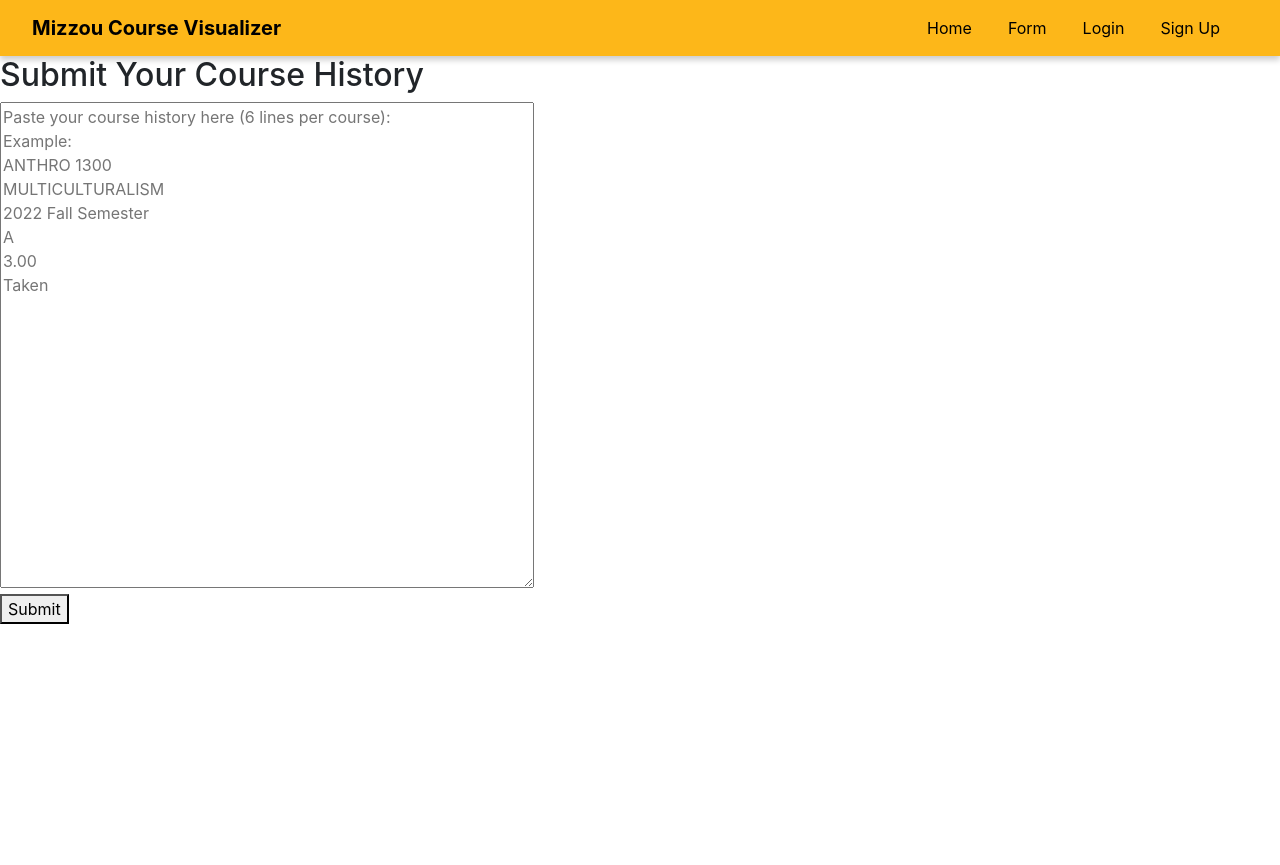
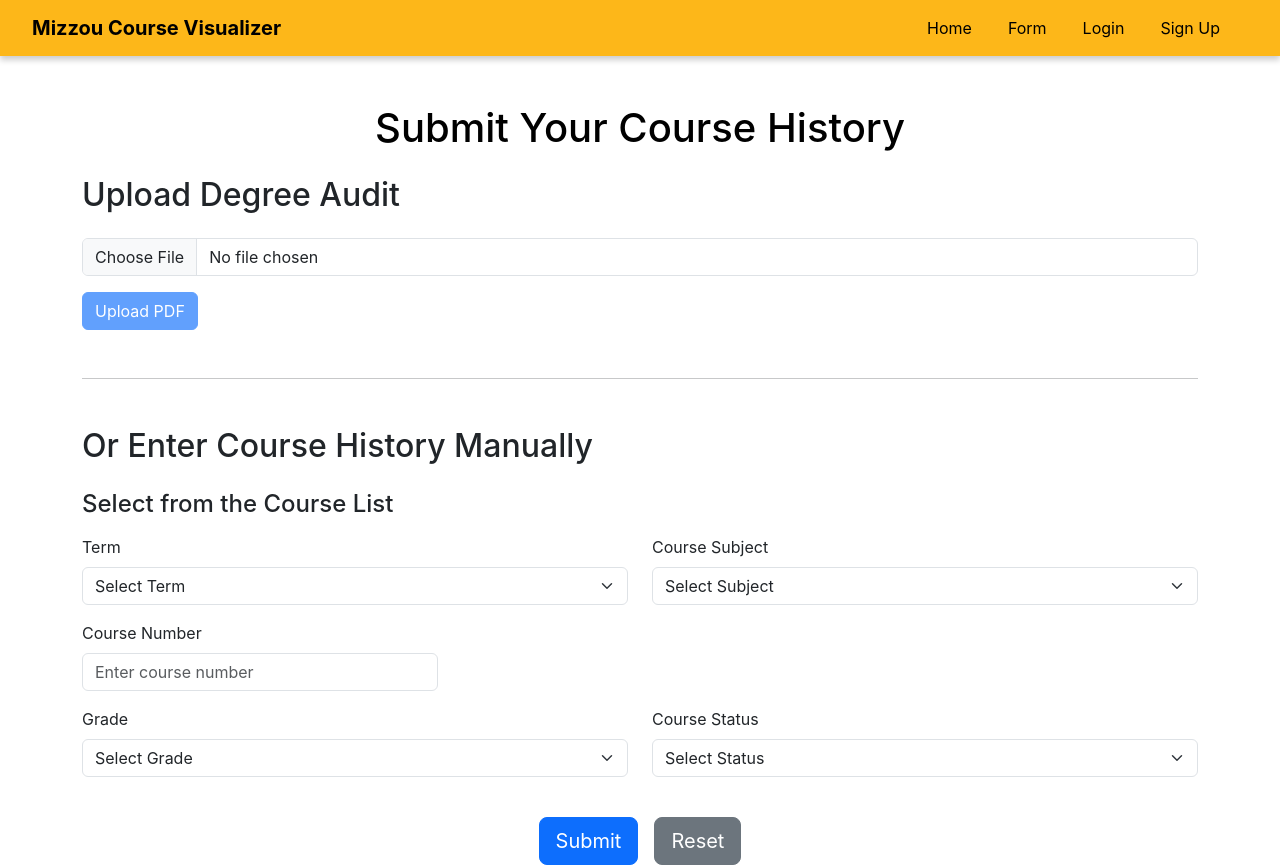
Before and after one commit to Jeh333/Jeh333.github.io, a React (Create React App) app in the folder client/: page /form in a window 1280 px wide. Before the commit the page ends 800 px from the top, so only its background shows below. Built offline with nearby package versions, Linux system fonts and the light colour scheme.

Commit message:
Update FormPage.js
Added pdf paring and class uploads

```diff
--- a/client/src/pages/FormPage.js
+++ b/client/src/pages/FormPage.js
@@ -1,101 +1,225 @@
-import React, { useState } from "react";
-import axios from "axios";
+import React, { useState } from 'react';
+import { Form, Button, Container, Row, Col } from 'react-bootstrap';
 
 function FormPage() {
-  const [courseInput, setCourseInput] = useState("");
-  const [loading, setLoading] = useState(false);
+  const [formData, setFormData] = useState({
+    term: '',
+    subject: '',
+    courseNumber: '',
+    grade: '',
+    status: ''
+  });
+
+  const [selectedFile, setSelectedFile] = useState(null);
+
+
+  const terms = ['Fall 2020', 'Spring 2021', 'Summer 2021', 'Fall 2021', 'Spring 2022', 'Summer 2022', 'Fall 2022', 'Spring 2023','Summer 2023','Fall 2023', 'Spring 2024', 'Summer 2024'];
+  const subjects = ['ACCTY', 'AERO', 'ABM', 'AAE', 'AG_ED_LD', 'AG_S_M', 'AGSC_COM', 'AG_S_TCH', 'AFNR', 'AMS', 'ANESTH', 'AN_SCI', 'ANTHRO', 'ARABIC', 'ARCHST', 'ART_VS', 'ARTCE_VS', 'ARTDR_VS', 'ARTFI_VS', 'ARTGD_VS', 'ARTGE_VS', 'ARTPA_VS', 'ARTPH_VS', 'ARTPR_VS',
+    'ARTSC_VS', 'ARH_VS', 'ASTRON', 'ATHTRN', 'ATM_SC', 'BIOCHM', 'BIOL_EN', 'BIO_SC', 'BME', 'BBME', 'BIOMED', 'BL_STU', 'BUS_AD', 'CH_ENG', 'CHEM', 'CH_HTH', 'CHINESE', 'CV_ENG', 'CDS', 'CL_L_S', 'COMMUN', 'CMP_SC', 'CNST_DEM', 'DATA_SCI', 'DERM', 'DMU', 'DST_VS',
+    'ECONOM', 'EDUC_H', 'ED_LPA', 'ELSP', 'ESC_PS', 'ECE', 'EMR_ME', 'ENGINR', 'ENGLSH', 'ENV_SC', 'ENV_ST', 'F_C_MD', 'FILMS_VS', 'FINANC', 'F_W', 'FINPLN', 'FPM', 'F_S', 'FOREST', 'FRENCH', 'G_STUDY', 'GENETICS', 'GEOG', 'GEOL', 'GERMAN', 'GN_HES', 'GN_HON', 'GRAD',
+    'GREEK', 'HLTH_ADM', 'H_D_FS', 'HR_SCI', 'HLTH_HUM', 'HMI', 'HTH_PR', 'HLTH_SCI', 'HEBREW', 'HIST', 'HSP_MGMT', 'IEPG', 'IEPL', 'IEPR', 'IEPS', 'IEPW', 'IMSE', 'ISE', 'IS_LT', 'INFOINST', 'INFOTC', 'INTDSC', 'IN_MED', 'INTL_S', 'ITAL', 'JAPNSE', 'JOURN', 'KOREAN',
+    'LAB_AN', 'LATIN', 'LAW', 'LG_LT_CT', 'LTC', 'LTC_V', 'LINST', 'MAE', 'MANGMT', 'MATH', 'MDVL_REN', 'MED_ID', 'MICROB', 'MIL_SC', 'MPP', 'MRKTNG', 'MUS_APMS', 'MUS_EDUC', 'MUS_ENS', 'MUS_GENL', 'MUS_H_LI', 'MUS_I_VR', 'MUS_I_VT', 'MUS_THRY', 'MUSIC_NM', 'NAIS',
+    'NAT_R', 'NAVY', 'NEP', 'NEUROL', 'NEUROSCI', 'NU_ENG', 'NUCMED', 'NURSE', 'NUTRIT', 'OB_GYN', 'OC_THR', 'OPHTH', 'P_HLTH', 'PAW_EDUC', 'PEA_ST', 'PH_THR', 'PHIL', 'PHYSCS', 'PLNT_SCI', 'PM_REH', 'POL_SC', 'PORT', 'PRST', 'PSCHTY', 'PSYCH', 'PTH_AS', 'PUB_AF',
+    'RA_SCI', 'RADIOL', 'REL_ST', 'RM_LAN', 'RS_THR', 'RU_SOC', 'RUSS', 'S_A_ST', 'SLHS', 'SOC_WK', 'SOCIOL', 'SOIL', 'SPAN', 'SPC_ED', 'SRV_LRN', 'SSC', 'STAT', 'SURGRY', 'T_A_M', 'THEATR', 'TR_BIOSC', 'V_BSCI', 'V_M_S', 'V_PBIO', 'VET_TCH', 'WGST'];
+  const grades = ['A+', 'A', 'A-', 'B+', 'B', 'B-', 'C+', 'C', 'C-', 'D+', 'D', 'D-', 'F', 'W', 'N/A'];
+  const statuses = ['Taken', 'Taking', 'Transferred'];
 
   const handleSubmit = async (e) => {
     e.preventDefault();
 
-    // Get userId and token from localStorage
+    const course = {
+      programId: `${formData.subject} ${formData.courseNumber}`,
+      semester: formData.term,
+      grade: formData.grade,
+      status: formData.status,
+    };
+
     const userId = localStorage.getItem("userId");
-    const token = localStorage.getItem("token");
 
-    if (!userId || !token) {
-      alert("You must be logged in to submit course history.");
+    try {
+      const response = await fetch("http://localhost:5000/submit-course-history", {
+        method: "POST",
+        headers: {
+          "Content-Type": "application/json",
+        },
+        body: JSON.stringify({
+          userId,
+          courses: [course],
+        }),
+      });
+
+      if (response.ok) {
+        alert("Course successfully submitted!");
+      } else {
+        const err = await response.json();
+        console.error("Failed response:", err);
+        alert("Failed to submit course.");
+      }
+    } catch (error) {
+      console.error("Submit error:", error);
+      alert("An error occurred while submitting the course.");
+    }
+  };
+
+
+  const handleFileChange = (e) => {
+    setSelectedFile(e.target.files[0]);
+  };
+
+  const handleFileSubmit = async (e) => {
+    e.preventDefault(); // <-- Add this
+
+    if (!selectedFile) {
+      alert("Please select a file.");
       return;
     }
 
-    // Split input into lines, removing empty lines
-    const lines = courseInput
-      .split(/\r?\n/)
-      .map((line) => line.trim())
-      .filter(Boolean);
-
-    if (lines.length === 0) {
-      alert("Please enter your course history.");
-      return;
-    }
-
-    const courses = [];
-
-    for (let i = 0; i < lines.length; i += 6) {
-      const course = {
-        programId: lines[i] || "",
-        description: lines[i + 1] || "",
-        semester: lines[i + 2] || "",
-        grade: lines[i + 3] || "",
-        credits: parseFloat(lines[i + 4]) || 0,
-        status: lines[i + 5] || "",
-      };
-
-      // Validate course structure
-      if (
-        !course.programId ||
-        !course.description ||
-        !course.semester ||
-        !course.grade ||
-        !course.credits ||
-        !course.status
-      ) {
-        alert(
-          `Invalid input format detected. Please ensure all fields are present for each course.`
-        );
-        return;
-      }
-
-      courses.push(course);
-    }
-
-    setLoading(true);
+    const formData = new FormData();
+    formData.append("pdf", selectedFile);
+    formData.append("userId", localStorage.getItem("userId"));
 
     try {
-      const response = await axios.post(
-        "http://localhost:5000/submit-course-history",
-        { userId, courses },
-        { headers: { Authorization: `Bearer ${token}` } } // Include JWT token
-      );
+      const response = await fetch("http://localhost:5000/upload", {
+        method: "POST",
+        body: formData,
+      });
 
-      alert(response.data.message);
-      setCourseInput(""); // Clear form on success
-    } catch (error) {
-      console.error("Error submitting course history:", error);
-      alert(error.response?.data?.error || "Error submitting course history.");
-    } finally {
-      setLoading(false);
+      const data = await response.json();
+      if (response.ok) {
+        alert("Upload successful!");
+        console.log(data);
+      } else {
+        alert("Upload failed: " + data.error);
+      }
+    } catch (err) {
+      console.error("Network error:", err);
+      alert("Could not connect to server.");
     }
   };
 
+
+  const handleChange = (e) => {
+    const { name, value } = e.target;
+    setFormData(prevState => ({
+      ...prevState,
+      [name]: value
+    }));
+  };
+
   return (
-    <div>
-      <h2>Submit Your Course History</h2>
-      <form onSubmit={handleSubmit}>
-        <div>
-          <textarea
-            value={courseInput}
-            onChange={(e) => setCourseInput(e.target.value)}
-            rows={20}
-            cols={50}
-            placeholder={`Paste your course history here (6 lines per course):\nExample:\nANTHRO 1300\nMULTICULTURALISM\n2022 Fall Semester\nA\n3.00\nTaken`}
-            required
-          />
-        </div>
-        <button type="submit" disabled={loading}>
-          {loading ? "Submitting..." : "Submit"}
-        </button>
-      </form>
-    </div>
+    <Container className="mt-5">
+      <h1 className="text-center mb-4" style={{ color: 'black' }}>Submit Your Course History</h1>
+
+      {/* PDF Upload Section */}
+      <div className="mb-5">
+        <h2 className="mb-4">Upload Degree Audit</h2>
+        <Form onSubmit={handleFileSubmit} encType="multipart/form-data">
+          <Form.Group className="mb-3">
+            <Form.Control
+              type="file"
+              accept=".pdf"
+              onChange={handleFileChange}
+            />
+          </Form.Group>
+          <Button variant="primary" type="submit" disabled={!selectedFile}>
+            Upload PDF
+          </Button>
+        </Form>
+      </div>
+
+      <hr className="my-5" />
+
+      {/* Manual Entry Section */}
+      <h2 className="mb-4">Or Enter Course History Manually</h2>
+      <Form onSubmit={handleSubmit}>
+        <h4 className="mb-3">Select from the Course List</h4>
+
+        {/* Dropdown Selections */}
+        <Row>
+          <Col md={6}>
+            <Form.Group className="mb-3">
+              <Form.Label>Term</Form.Label>
+              <Form.Select name="term" value={formData.term} onChange={handleChange}>
+                <option value="">Select Term</option>
+                {terms.map(term => (
+                  <option key={term} value={term}>{term}</option>
+                ))}
+              </Form.Select>
+            </Form.Group>
+          </Col>
+          <Col md={6}>
+            <Form.Group className="mb-3">
+              <Form.Label>Course Subject</Form.Label>
+              <Form.Select name="subject" value={formData.subject} onChange={handleChange}>
+                <option value="">Select Subject</option>
+                {subjects.map(subject => (
+                  <option key={subject} value={subject}>{subject}</option>
+                ))}
+              </Form.Select>
+            </Form.Group>
+          </Col>
+        </Row>
+
+        <Row>
+          <Col md={4}>
+            <Form.Group className="mb-3">
+              <Form.Label>Course Number</Form.Label>
+                <Form.Control
+                  type="text"
+                  name="courseNumber"
+                  value={formData.courseNumber}
+                  onChange={handleChange}
+                  placeholder="Enter course number"
+                />
+            </Form.Group>
+          </Col>
+        </Row>
+
+        <Row>
+          <Col md={6}>
+            <Form.Group className="mb-3">
+              <Form.Label>Grade</Form.Label>
+              <Form.Select
+                name="grade"
+                value={formData.grade}
+                onChange={handleChange}
+              >
+                <option value="">Select Grade</option>
+                {grades.map(grade => (
+                  <option key={grade} value={grade}>{grade}</option>
+                ))}
+              </Form.Select>
+            </Form.Group>
+          </Col>
+          <Col md={6}>
+            <Form.Group className="mb-3">
+              <Form.Label>Course Status</Form.Label>
+              <Form.Select
+                name="status"
+                value={formData.status}
+                onChange={handleChange}
+              >
+                <option value="">Select Status</option>
+                {statuses.map(status => (
+                  <option key={status} value={status}>{status}</option>
+                ))}
+              </Form.Select>
+            </Form.Group>
+          </Col>
+        </Row>
+
+        <Row className="mt-4">
+          <Col className="d-flex justify-content-center gap-3">
+            <Button variant="primary" type="submit" size="lg">
+              Submit
+            </Button>
+            <Button variant="secondary" type="reset" size="lg">
+              Reset
+            </Button>
+          </Col>
+        </Row>
+      </Form>
+    </Container>
   );
 }
 
```
